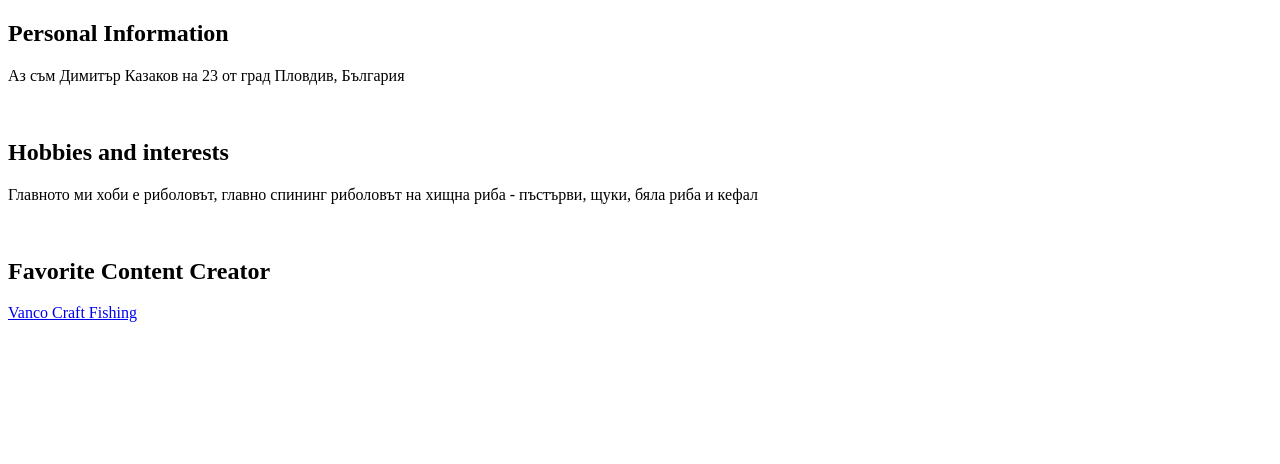
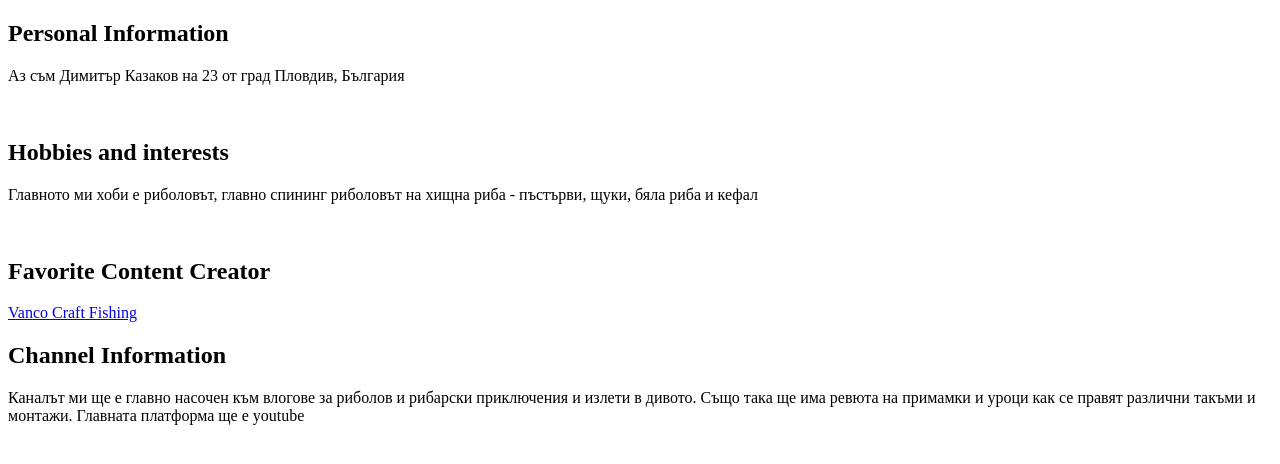
Before and after one commit to DimitarKazakov/stu2001321059, a plain HTML site: page index.html in a window 1280 px wide. Drawn offline with Linux system fonts and the light colour scheme.

Commit message:
Channel info

```diff
--- a/index.html
+++ b/index.html
@@ -20,5 +20,13 @@
     <h2>Favorite Content Creator</h2>
     <a href="https://www.youtube.com/@vankocraft">Vanco Craft Fishing</a>
     <br />
+
+    <h2>Channel Information</h2>
+    <p>
+      Каналът ми ще е главно насочен към влогове за риболов и рибарски
+      приключения и излети в дивото. Също така ще има ревюта на примамки и уроци
+      как се правят различни такъми и монтажи. Главната платформа ще е youtube
+    </p>
+    <br />
   </body>
 </html>
```
